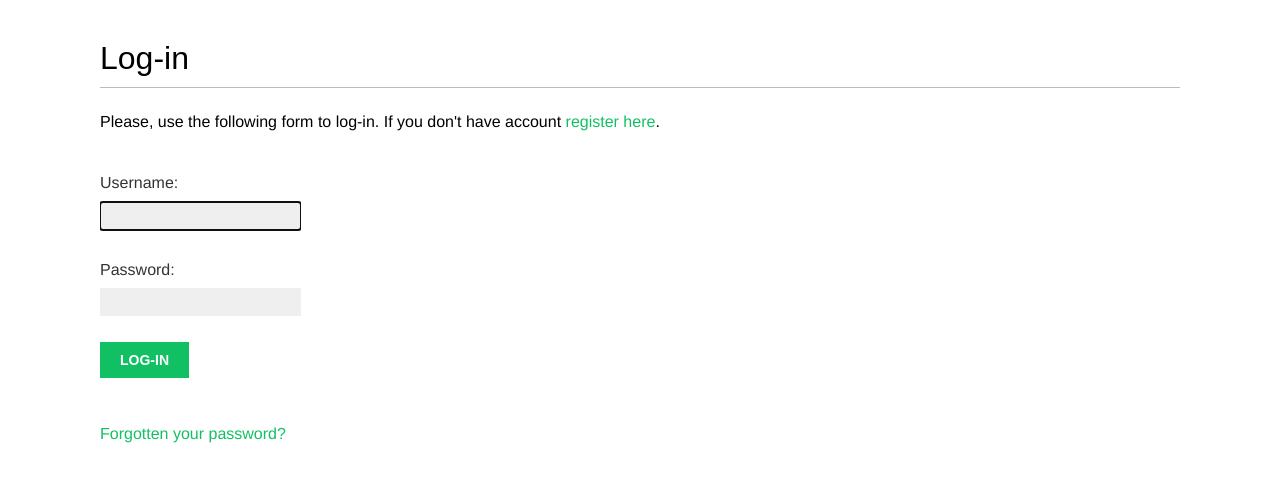
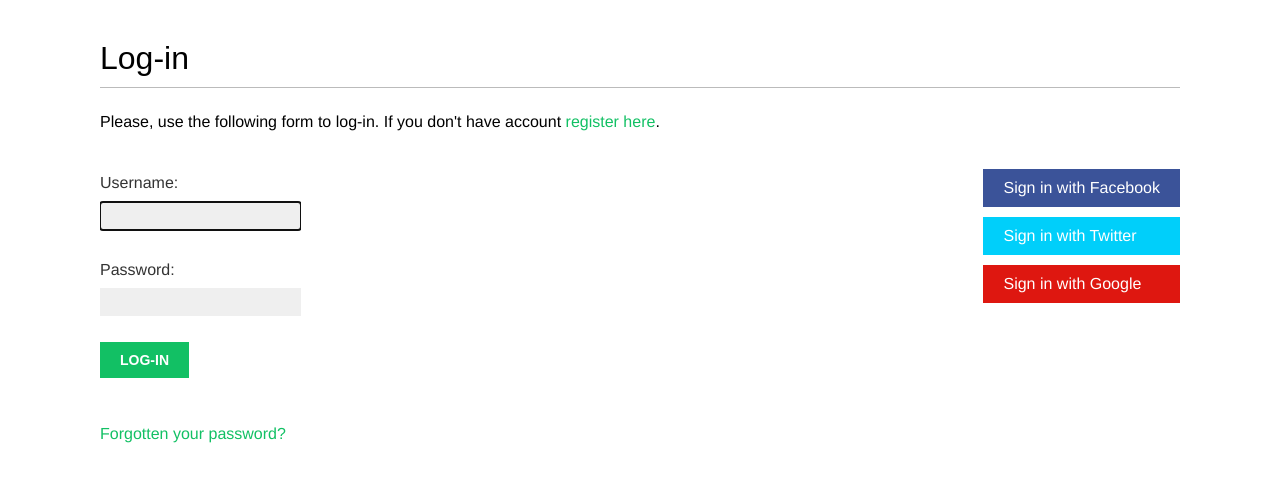
Before and after one commit to kumailalidev/django-social-website, a Django app: page /account/login/ in a window 1280 px wide. Shown: the part 47-529 px from the top of the page. Run offline with Django 4.2, Linux system fonts and the light colour scheme; some web fonts are replaced.

Commit message:
Ch-05-Authentication Using Google.

```diff
--- a/account/templates/registration/login.html
+++ b/account/templates/registration/login.html
@@ -28,4 +28,18 @@
         </a>
     </p>
 </div>
+<!-- Social logins -->
+<div class="social">
+    <ul>
+        <li class="facebook">
+            <a href="#">Sign in with Facebook</a>
+        </li>
+        <li class="twitter">
+            <a href="#">Sign in with Twitter</a>
+        </li>
+        <li class="google">
+            <a href="{% url 'social:begin' 'google-oauth2' %}">Sign in with Google</a>
+        </li>
+    </ul>
+</div>
 {% endblock %}
--- a/requirements.txt
+++ b/requirements.txt
@@ -1,3 +1,4 @@
+python-dotenv==1.0.1
 Django==4.1.0
 Pillow==9.2.0
 social-auth-app-django==5.4.0
```
Also changed, not shown: bookmarks/settings.py (+13 -0 lines). Lines whose indentation alone changed are shown as unchanged.
